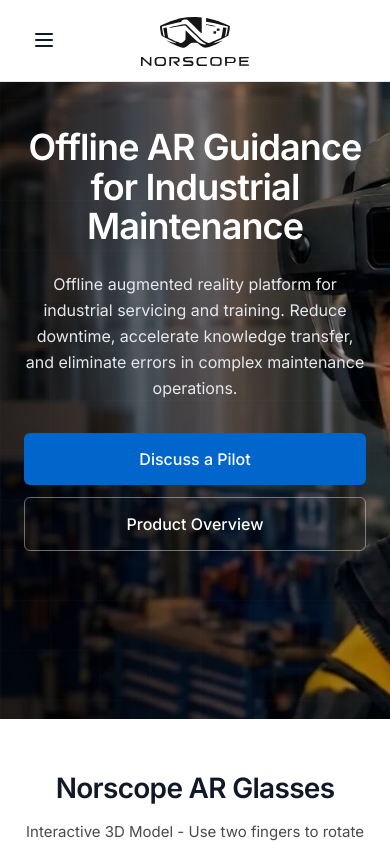
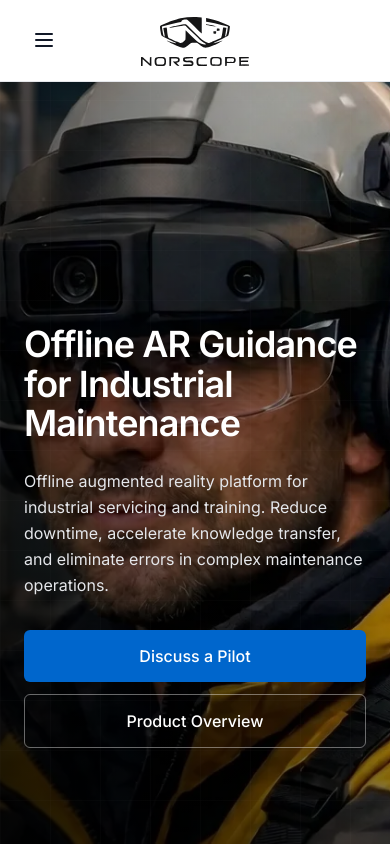
Before and after one commit to Shafieisara/norscope-website, a React (Vite) app: page / in a window 390 px wide. Shown: the top 846 px of the page. Built offline with nearby package versions, Linux system fonts and the light colour scheme.

Commit message:
fix: improve Hero section mobile responsiveness, framing, and text readability

```diff
--- a/src/components/HeroSection.tsx
+++ b/src/components/HeroSection.tsx
@@ -23,18 +23,18 @@ export function HeroSection({ lang = 'EN', onContactClick, onProductClick }: Her
   }, []);
 
   return (
-    <section className="relative flex items-center min-h-[80vh] overflow-hidden">
+    <section className="relative flex items-end lg:items-center min-h-screen pt-20 pb-16 lg:pb-0 overflow-hidden">
       {/* Full-width background image */}
       <div
         className="absolute inset-0 z-0"
         style={{
           backgroundImage: `url(${headsetImage})`,
           backgroundSize: 'cover',
-          backgroundPosition: 'center center',
+          backgroundPosition: '85% 0%',
           backgroundRepeat: 'no-repeat'
         }}
       >
-        <div className="absolute inset-0 bg-gradient-to-r from-black/75 via-black/50 to-black/30" />
+        <div className="absolute inset-0 bg-gradient-to-tr from-black/90 via-black/50 to-transparent" />
       </div>
 
       {/* Subtle blueprint background with parallax */}
@@ -50,19 +50,19 @@ export function HeroSection({ lang = 'EN', onContactClick, onProductClick }: Her
         }}
       />
 
-      <div className="section-container py-32 md:py-40 relative z-10">
+      <div className="section-container pt-32 pb-8 lg:py-40 relative z-10">
         <div className="grid grid-cols-1 lg:grid-cols-2 gap-10 md:gap-16 items-center">
           {/* Left Column - Content */}
-          <div className="space-y-6 md:space-y-8 text-center lg:text-left">
+          <div className="space-y-6 md:space-y-8 text-left">
             <h1 className="h1-hero text-white">
               {heroT.headline[lang]}
             </h1>
 
-            <p className="text-[16px] md:text-[18px] leading-relaxed text-gray-200 max-w-[520px] mx-auto lg:mx-0">
+            <p className="text-[16px] md:text-[18px] leading-relaxed text-gray-200 max-w-[520px]">
               {heroT.body[lang]}
             </p>
 
-            <div className="flex flex-col sm:flex-row gap-3 md:gap-4 pt-2 md:pt-4 justify-center lg:justify-start">
+            <div className="flex flex-col sm:flex-row gap-3 md:gap-4 pt-2 md:pt-4 justify-start">
               <button
                 onClick={onContactClick}
                 className="btn-primary w-full sm:w-auto px-8 py-3.5"
@@ -78,10 +78,6 @@ export function HeroSection({ lang = 'EN', onContactClick, onProductClick }: Her
             </div>
           </div>
 
-          {/* Right Column - Keep empty to retain layout structure */}
-          <div className="relative flex justify-center lg:justify-end">
-            {/* The image has been moved to the background */}
-          </div>
         </div>
       </div>
     </section>
```
